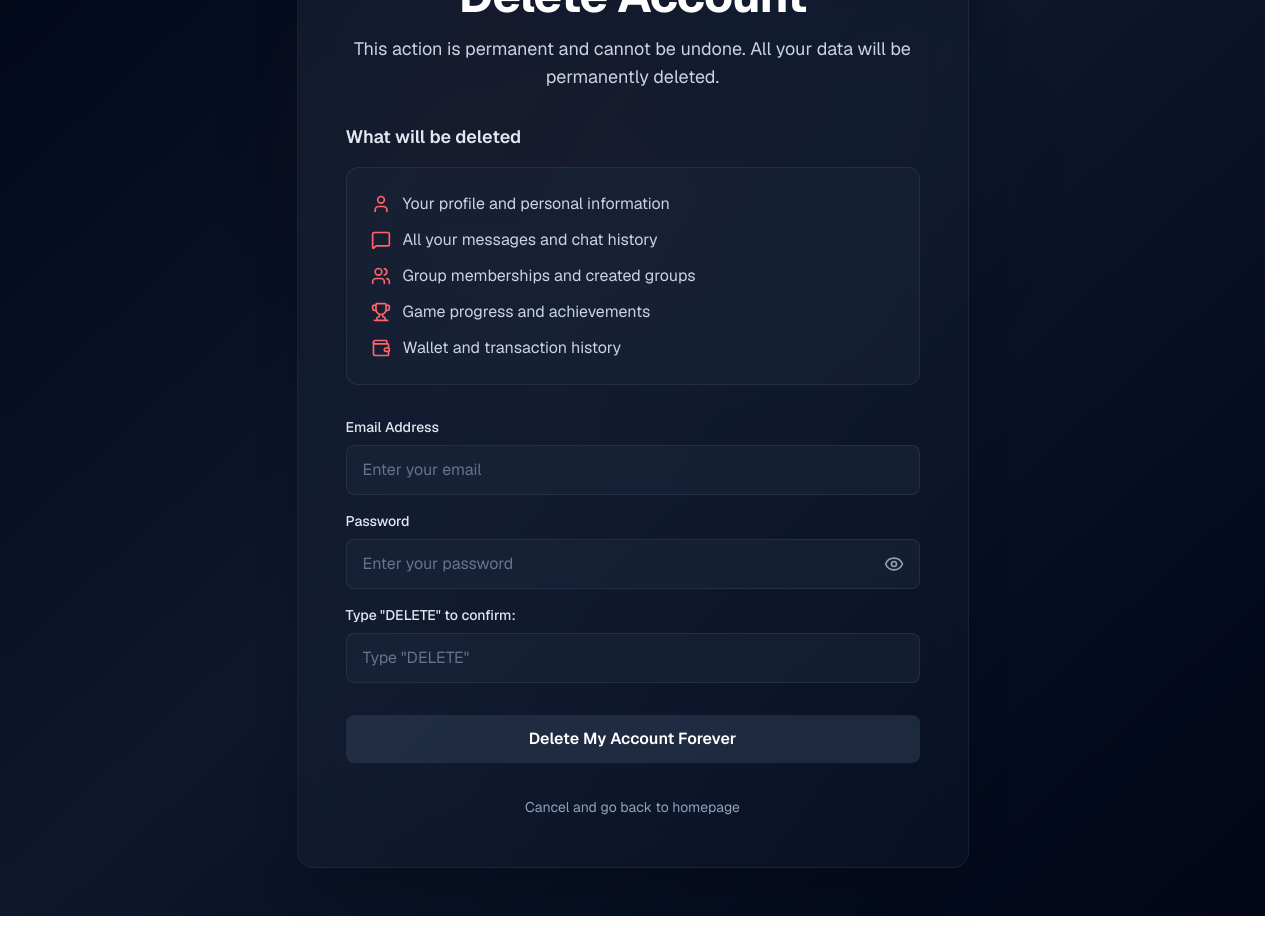
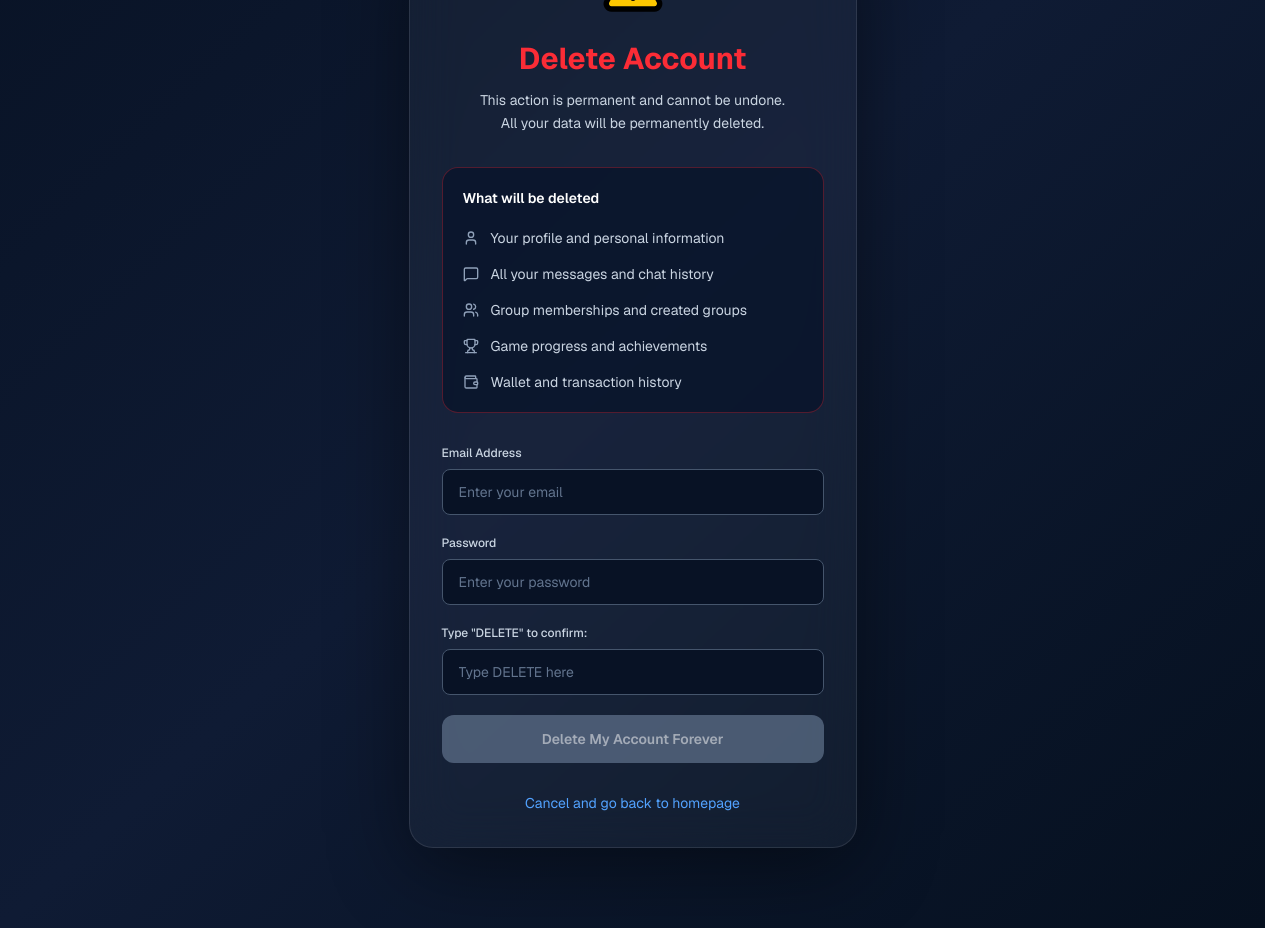
Before and after one commit to waypel/waypel-website, a Next.js app: page /delete-account in a window 1280 px wide. Shown: the part 240-1168 px from the top of the page. Built offline with nearby package versions, Linux system fonts and the light colour scheme.

Commit message:
Initial commit

```diff
--- a/app/delete-account/page.tsx
+++ b/app/delete-account/page.tsx
@@ -1,8 +1,10 @@
-'use client';
+// app/delete-account/page.tsx
 
-import React, { useState } from 'react';
-import Link from 'next/link';
-import { motion } from 'framer-motion';
+"use client";
+
+import { useState } from "react";
+import Link from "next/link";
+import { motion } from "framer-motion";
 import {
   AlertTriangle,
   User,
@@ -10,272 +12,229 @@ import {
   Users,
   Trophy,
   Wallet,
-  Eye,
-  EyeOff
-} from 'lucide-react';
+} from "lucide-react";
 
-/**
- * Delete Account Page
- * A modern, dark-themed account deletion interface with:
- * - Centered card layout with glassmorphism
- * - Warning icon and destructive design
- * - Information panel listing what will be deleted
- * - Email, password, and confirmation inputs
- * - Form validation and disabled state management
- * - Smooth Framer Motion animations
- * - Full responsiveness and accessibility
- */
+const deleteItems = [
+  {
+    icon: User,
+    text: "Your profile and personal information",
+  },
+  {
+    icon: MessageSquare,
+    text: "All your messages and chat history",
+  },
+  {
+    icon: Users,
+    text: "Group memberships and created groups",
+  },
+  {
+    icon: Trophy,
+    text: "Game progress and achievements",
+  },
+  {
+    icon: Wallet,
+    text: "Wallet and transaction history",
+  },
+];
 
 export default function DeleteAccountPage() {
-  const [email, setEmail] = useState('');
-  const [password, setPassword] = useState('');
-  const [confirmation, setConfirmation] = useState('');
-  const [showPassword, setShowPassword] = useState(false);
-  const [isDeleting, setIsDeleting] = useState(false);
+  const [email, setEmail] = useState("");
+  const [password, setPassword] = useState("");
+  const [confirmation, setConfirmation] = useState("");
 
-  // Validation checks
-  const isConfirmationValid = confirmation === 'DELETE';
-  const isFormValid = email.trim() !== '' && password.trim() !== '' && isConfirmationValid;
+  const canDelete =
+    email.trim() !== "" &&
+    password.trim() !== "" &&
+    confirmation === "DELETE";
 
-  // Handle account deletion
-  const handleDelete = async () => {
-    if (!isFormValid) return;
+  const handleDelete = (e: React.FormEvent<HTMLFormElement>) => {
+    e.preventDefault();
 
-    setIsDeleting(true);
-    try {
-      // TODO: Replace with actual API call
-      // await deleteAccount(email, password);
-      console.log('Account deletion initiated');
-      // Simulate deletion process
-      await new Promise(resolve => setTimeout(resolve, 2000));
-    } catch (error) {
-      console.error('Error deleting account:', error);
-    } finally {
-      setIsDeleting(false);
-    }
+    if (!canDelete) return;
+
+    // TODO:
+    // Call your delete account API here
+    // await fetch("/api/delete-account", { method: "POST" });
+
+    console.log("Deleting account...");
   };
 
-  // Animation variants
-  const containerVariants = {
-    hidden: { opacity: 0, scale: 0.95 },
-    visible: {
-      opacity: 1,
-      scale: 1,
-      transition: { duration: 0.5, ease: [0.22, 1, 0.36, 1] }
-    }
-  };
-
-  const itemVariants = {
-    hidden: { opacity: 0, y: 20 },
-    visible: (i: number) => ({
-      opacity: 1,
-      y: 0,
-      transition: { delay: i * 0.1, duration: 0.4 }
-    })
-  };
-
-  // Items to be deleted
-  const deleteItems = [
-    { icon: User, label: 'Your profile and personal information' },
-    { icon: MessageSquare, label: 'All your messages and chat history' },
-    { icon: Users, label: 'Group memberships and created groups' },
-    { icon: Trophy, label: 'Game progress and achievements' },
-    { icon: Wallet, label: 'Wallet and transaction history' }
-  ];
-
   return (
-    <div className="min-h-screen bg-gradient-to-br from-slate-950 via-slate-900 to-slate-950 flex items-center justify-center px-4 py-12">
-      {/* Animated background elements */}
-      <div className="fixed inset-0 overflow-hidden pointer-events-none">
-        <div className="absolute top-1/4 left-1/4 w-96 h-96 bg-red-500/5 rounded-full blur-3xl"></div>
-        <div className="absolute bottom-1/4 right-1/4 w-96 h-96 bg-slate-700/5 rounded-full blur-3xl"></div>
-      </div>
-
+    <main className="min-h-screen bg-linear-to-br from-[#081224] via-[#0F1B34] to-[#06101F] flex items-center justify-center px-4 py-10">
       <motion.div
-        variants={containerVariants}
-        initial="hidden"
-        animate="visible"
-        className="relative w-full max-w-2xl"
+        initial={{ opacity: 0, y: 35 }}
+        animate={{ opacity: 1, y: 0 }}
+        transition={{
+          duration: 0.6,
+          ease: "easeOut",
+        }}
+        className="w-full max-w-md"
       >
-        {/* Main Card */}
-        <div className="bg-gradient-to-br from-slate-800/50 to-slate-900/50 border border-slate-700/30 rounded-2xl shadow-2xl backdrop-blur-xl p-8 md:p-12 space-y-8">
-
+        <div className="rounded-3xl border border-white/10 bg-white/4 backdrop-blur-xl shadow-[0_20px_80px_rgba(0,0,0,0.45)] p-7 md:p-8 mt-30 mb-10">
           {/* Warning Icon */}
           <motion.div
-            custom={0}
-            variants={itemVariants}
-            initial="hidden"
-            animate="visible"
-            className="flex justify-center"
+            initial={{ scale: 0.8, opacity: 0 }}
+            animate={{ scale: 1, opacity: 1 }}
+            transition={{ delay: 0.2 }}
+            className="flex justify-center mb-6"
           >
-            <div className="p-4 bg-red-500/20 rounded-full border border-red-500/30">
-              <AlertTriangle className="w-12 h-12 text-red-400" strokeWidth={1.5} />
+            <div className="relative">
+              <AlertTriangle
+                size={64}
+                className="fill-yellow-400 text-black"
+              />
             </div>
           </motion.div>
 
           {/* Heading */}
           <motion.div
-            custom={1}
-            variants={itemVariants}
-            initial="hidden"
-            animate="visible"
-            className="text-center space-y-4"
+            initial={{ opacity: 0 }}
+            animate={{ opacity: 1 }}
+            transition={{ delay: 0.3 }}
+            className="text-center"
           >
-            <h1 className="text-4xl md:text-5xl font-bold text-white tracking-tight">
+            <h1 className="text-3xl font-bold text-red-500">
               Delete Account
             </h1>
-            <p className="text-slate-300 text-lg">
-              This action is permanent and cannot be undone. All your data will be permanently deleted.
+
+            <p className="mt-3 text-sm leading-relaxed text-slate-300">
+              This action is permanent and cannot be undone.
+              <br />
+              All your data will be permanently deleted.
             </p>
           </motion.div>
 
-          {/* Information Panel */}
+          {/* What will be deleted */}
           <motion.div
-            custom={2}
-            variants={itemVariants}
-            initial="hidden"
-            animate="visible"
-            className="space-y-4"
+            initial={{ opacity: 0, y: 15 }}
+            animate={{ opacity: 1, y: 0 }}
+            transition={{ delay: 0.4 }}
+            className="mt-8 rounded-2xl border border-red-500/30 bg-[#09152B]/80 p-5"
           >
-            <h2 className="text-slate-200 font-semibold text-lg">What will be deleted</h2>
-            <div className="bg-slate-800/40 border border-slate-700/50 rounded-xl p-6 space-y-3">
+            <h2 className="text-sm font-semibold text-white mb-5">
+              What will be deleted
+            </h2>
+
+            <ul className="space-y-4">
               {deleteItems.map((item, index) => {
                 const Icon = item.icon;
+
                 return (
-                  <div key={index} className="flex items-center gap-3">
-                    <Icon className="w-5 h-5 text-red-400 flex-shrink-0" />
-                    <span className="text-slate-300">{item.label}</span>
-                  </div>
+                  <li
+                    key={index}
+                    className="flex items-center gap-3 text-sm text-slate-300"
+                  >
+                    <Icon
+                      size={16}
+                      className="text-slate-400 shrink-0"
+                    />
+                    <span>{item.text}</span>
+                  </li>
                 );
               })}
-            </div>
+            </ul>
           </motion.div>
 
-          {/* Form Section */}
-          <motion.div
-            custom={3}
-            variants={itemVariants}
-            initial="hidden"
-            animate="visible"
-            className="space-y-4"
+          {/* Form */}
+          <motion.form
+            onSubmit={handleDelete}
+            initial={{ opacity: 0 }}
+            animate={{ opacity: 1 }}
+            transition={{ delay: 0.5 }}
+            className="mt-8 space-y-5"
           >
-            {/* Email Input */}
-            <div className="space-y-2">
-              <label htmlFor="email" className="block text-sm font-medium text-slate-200">
+            {/* Email */}
+            <div>
+              <label
+                htmlFor="email"
+                className="block text-xs font-medium text-slate-300 mb-2"
+              >
                 Email Address
               </label>
+
               <input
                 id="email"
+                aria-label="Email Address"
                 type="email"
+                placeholder="Enter your email"
                 value={email}
                 onChange={(e) => setEmail(e.target.value)}
-                placeholder="Enter your email"
-                className="w-full px-4 py-3 bg-slate-800/50 border border-slate-700/50 rounded-lg text-white placeholder-slate-500 focus:outline-none focus:border-red-500/50 focus:ring-2 focus:ring-red-500/20 transition-all duration-200"
-                aria-label="Email address for account deletion"
+                className="w-full rounded-lg border border-slate-600 bg-[#081225] px-4 py-3 text-sm text-white outline-none transition-all placeholder:text-slate-500 focus:border-blue-500"
               />
             </div>
 
-            {/* Password Input */}
-            <div className="space-y-2">
-              <label htmlFor="password" className="block text-sm font-medium text-slate-200">
+            {/* Password */}
+            <div>
+              <label
+                htmlFor="password"
+                className="block text-xs font-medium text-slate-300 mb-2"
+              >
                 Password
               </label>
-              <div className="relative">
+
               <input
                 id="password"
-                  type={showPassword ? "text" : "password"}
+                aria-label="Password"
+                type="password"
+                placeholder="Enter your password"
                 value={password}
                 onChange={(e) => setPassword(e.target.value)}
-                  placeholder="Enter your password"
-                  className="w-full px-4 py-3 bg-slate-800/50 border border-slate-700/50 rounded-lg text-white placeholder-slate-500 focus:outline-none focus:border-red-500/50 focus:ring-2 focus:ring-red-500/20 transition-all duration-200 pr-12"
-                  aria-label="Password for account deletion"
+                className="w-full rounded-lg border border-slate-600 bg-[#081225] px-4 py-3 text-sm text-white outline-none transition-all placeholder:text-slate-500 focus:border-blue-500"
               />
-                <button
-                  type="button"
-                  onClick={() => setShowPassword(!showPassword)}
-                  className="absolute right-4 top-1/2 -translate-y-1/2 text-slate-400 hover:text-slate-300 transition-colors"
-                  aria-label={showPassword ? "Hide password" : "Show password"}
-                >
-                  {showPassword ? (
-                    <EyeOff className="w-5 h-5" />
-                  ) : (
-                    <Eye className="w-5 h-5" />
-                  )}
-                </button>
-              </div>
             </div>
 
-            {/* Confirmation Input */}
-            <div className="space-y-2">
-              <label htmlFor="confirmation" className="block text-sm font-medium text-slate-200">
-                Type "DELETE" to confirm:
+            {/* Confirmation */}
+            <div>
+              <label
+                htmlFor="confirm"
+                className="block text-xs font-medium text-slate-300 mb-2"
+              >
+                Type &quot;DELETE&quot; to confirm:
               </label>
+
               <input
-                id="confirmation"
+                id="confirm"
+                aria-label="Delete Confirmation"
                 type="text"
+                placeholder="Type DELETE here"
                 value={confirmation}
-                onChange={(e) => setConfirmation(e.target.value.toUpperCase())}
-                placeholder='Type "DELETE"'
-                maxLength={6}
-                className={`w-full px-4 py-3 bg-slate-800/50 border rounded-lg text-white placeholder-slate-500 focus:outline-none transition-all duration-200 ${
-                  confirmation.length > 0
-                    ? isConfirmationValid
-                      ? 'border-green-500/50 focus:ring-2 focus:ring-green-500/20'
-                      : 'border-red-500/50 focus:ring-2 focus:ring-red-500/20'
-                    : 'border-slate-700/50 focus:border-red-500/50 focus:ring-2 focus:ring-red-500/20'
+                onChange={(e) => setConfirmation(e.target.value)}
+                className={`w-full rounded-lg border px-4 py-3 text-sm text-white outline-none transition-all placeholder:text-slate-500 bg-[#081225]
+                ${
+                  confirmation &&
+                  confirmation !== "DELETE"
+                    ? "border-red-500 focus:border-red-500"
+                    : "border-slate-600 focus:border-red-500"
                 }`}
-                aria-label="Type DELETE to confirm account deletion"
               />
-              {confirmation.length > 0 && !isConfirmationValid && (
-                <p className="text-sm text-red-400">Confirmation must match exactly "DELETE"</p>
-              )}
             </div>
-          </motion.div>
 
             {/* Delete Button */}
-          <motion.button
-            custom={4}
-            variants={itemVariants}
-            initial="hidden"
-            animate="visible"
-            onClick={handleDelete}
-            disabled={!isFormValid || isDeleting}
-            className={`w-full py-3 px-4 rounded-lg font-semibold text-white transition-all duration-300 ${
-              isFormValid
-                ? 'bg-gradient-to-r from-red-600 to-red-700 hover:from-red-700 hover:to-red-800 shadow-lg hover:shadow-red-500/25 cursor-pointer'
-                : 'bg-slate-700/50 text-slate-400 cursor-not-allowed'
+            <button
+              type="submit"
+              disabled={!canDelete}
+              className={`w-full rounded-xl py-3.5 text-sm font-semibold transition-all duration-300
+              ${
+                canDelete
+                  ? "bg-red-600 hover:bg-red-700 text-white shadow-lg shadow-red-600/20"
+                  : "bg-slate-500 text-slate-200 cursor-not-allowed opacity-70"
               }`}
-            whileHover={isFormValid ? { scale: 1.02 } : {}}
-            whileTap={isFormValid ? { scale: 0.98 } : {}}
-            aria-label="Delete account forever"
             >
-            {isDeleting ? (
-              <span className="flex items-center justify-center gap-2">
-                <div className="w-4 h-4 border-2 border-white/30 border-t-white rounded-full animate-spin"></div>
-                Deleting Account...
-              </span>
-            ) : (
-              'Delete My Account Forever'
-            )}
-          </motion.button>
+              Delete My Account Forever
+            </button>
 
-          {/* Cancel Link */}
-          <motion.div
-            custom={5}
-            variants={itemVariants}
-            initial="hidden"
-            animate="visible"
-            className="text-center"
-          >
+            {/* Cancel */}
+            <div className="text-center pt-2">
               <Link
                 href="/"
-              className="text-slate-400 hover:text-slate-200 transition-colors text-sm"
+                className="text-sm text-blue-400 hover:text-blue-300 transition-colors"
               >
                 Cancel and go back to homepage
               </Link>
-          </motion.div>
+            </div>
+          </motion.form>
         </div>
       </motion.div>
-    </div>
+    </main>
   );
 }
--- a/components/ContactSection.tsx
+++ b/components/ContactSection.tsx
@@ -6,9 +6,9 @@ export default function ContactSection() {
   return (
     <section
       id="contact"
-      className="bg-white py-24 px-6 md:px-10 lg:px-20 min-h-screen relative"
+      className="bg-white py-24 px-6 md:px-10 lg:px-20 min-h-300 relative "
     >
-      <div className="mx-auto w-full max-w-3xl lg:w-[420px] lg:h-[855px] lg:absolute lg:top-[140px] lg:left-[498px] lg:mx-0">
+      <div className="mx-auto w-full max-w-3xl lg:w-105 lg:h-213.75 lg:absolute lg:top-35 lg:left-124.5 lg:mx-0">
         {/* Heading */}
         <div className="text-center mb-8">
           <h2 className="text-5xl md:text-5xl font-bold text-black mb-6">
--- a/components/Navbar.tsx
+++ b/components/Navbar.tsx
@@ -96,7 +96,7 @@ export default function Navbar() {
               {!isContactPage && (
                 <Link
                   href="/contact"
-                  className="mt-2 text-center px-4 py-2 rounded-full border hover:text-[#8BC34A] border-[#8BC34A] text-sm font-medium text-gray-800 hover:bg-[#8BC34A] hover:text-white transition-colors"
+                  className="mt-2 text-center px-4 py-2 rounded-full border hover:text-[#8BC34A] border-[#8BC34A] text-sm font-medium text-gray-800 hover:bg-[#8BC34A] transition-colors"
                   onClick={() => setOpen(false)}
                 >
                   Contact us
```
Also changed, not shown: components/FAQ.tsx (+11 -8 lines). Lines whose indentation alone changed are shown as unchanged.
